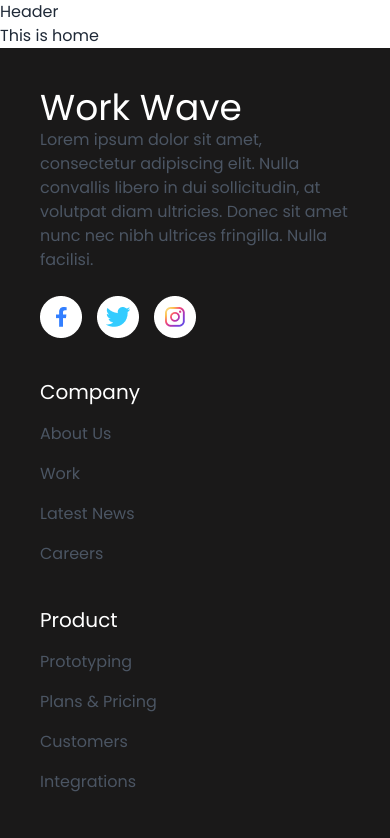
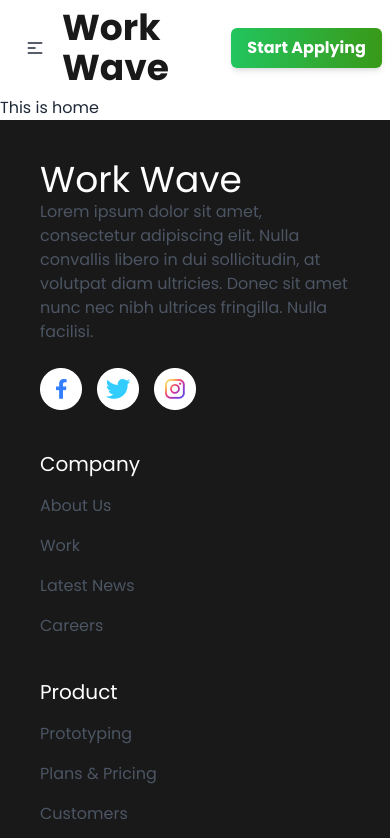
Before and after one commit to mahamudul-01/30-Days-React-Challange-Day-9, a React (Vite) app: page / in a window 390 px wide. Shown: the top 838 px of the page. Built offline with nearby package versions, Linux system fonts and the light colour scheme.

Commit message:
enhance Header component layout with responsive navbar and dropdown menu; add call-to-action button

```diff
--- a/src/components/Header/Header.jsx
+++ b/src/components/Header/Header.jsx
@@ -1,10 +1,65 @@
+const Header = () => {
+  return (
+    <div className="navbar bg-base-100">
+      <div className="navbar-start">
+        <div className="dropdown">
+          <div tabIndex={0} role="button" className="btn btn-ghost lg:hidden">
+            <svg
+              xmlns="http://www.w3.org/2000/svg"
+              className="h-5 w-5"
+              fill="none"
+              viewBox="0 0 24 24"
+              stroke="currentColor"
+            >
+              <path
+                strokeLinecap="round"
+                strokeLinejoin="round"
+                strokeWidth="2"
+                d="M4 6h16M4 12h8m-8 6h16"
+              />
+            </svg>
+          </div>
+          <ul
+            tabIndex={0}
+            className="menu menu-sm dropdown-content bg-base-100 rounded-box z-[1] mt-3 w-52 p-2 shadow text-base"
+          >
+            <li>
+              <a>Statistics</a>
+            </li>
+            <li>
+              <a>Applied Job</a>
 
-const Header = () => {
-    return (
-        <div>
-            Header
+            </li>
+            <li>
+              <a>Blog</a>
+            </li>
+          </ul>
         </div>
-    );
+        <h1 className="text-4xl text-[#1A1919] font-bold">Work Wave</h1>
+      </div>
+      <div className="navbar-center hidden lg:flex">
+        <ul className="menu menu-horizontal px-1">
+        <li>
+              <a>Statistics</a>
+            </li>
+            <li>
+              <a>Applied Job</a>
+
+            </li>
+            <li>
+              <a>Blog</a>
+            </li>
+        </ul>
+      </div>
+      <div className="navbar-end">
+      <button
+      className="bg-gradient-to-r from-green-500 to-[#399918] text-white font-semibold py-2 px-4 rounded-md shadow-md transition-all duration-300"
+    >
+      Start Applying
+    </button>
+      </div>
+    </div>
+  );
 };
 
 export default Header;
```
